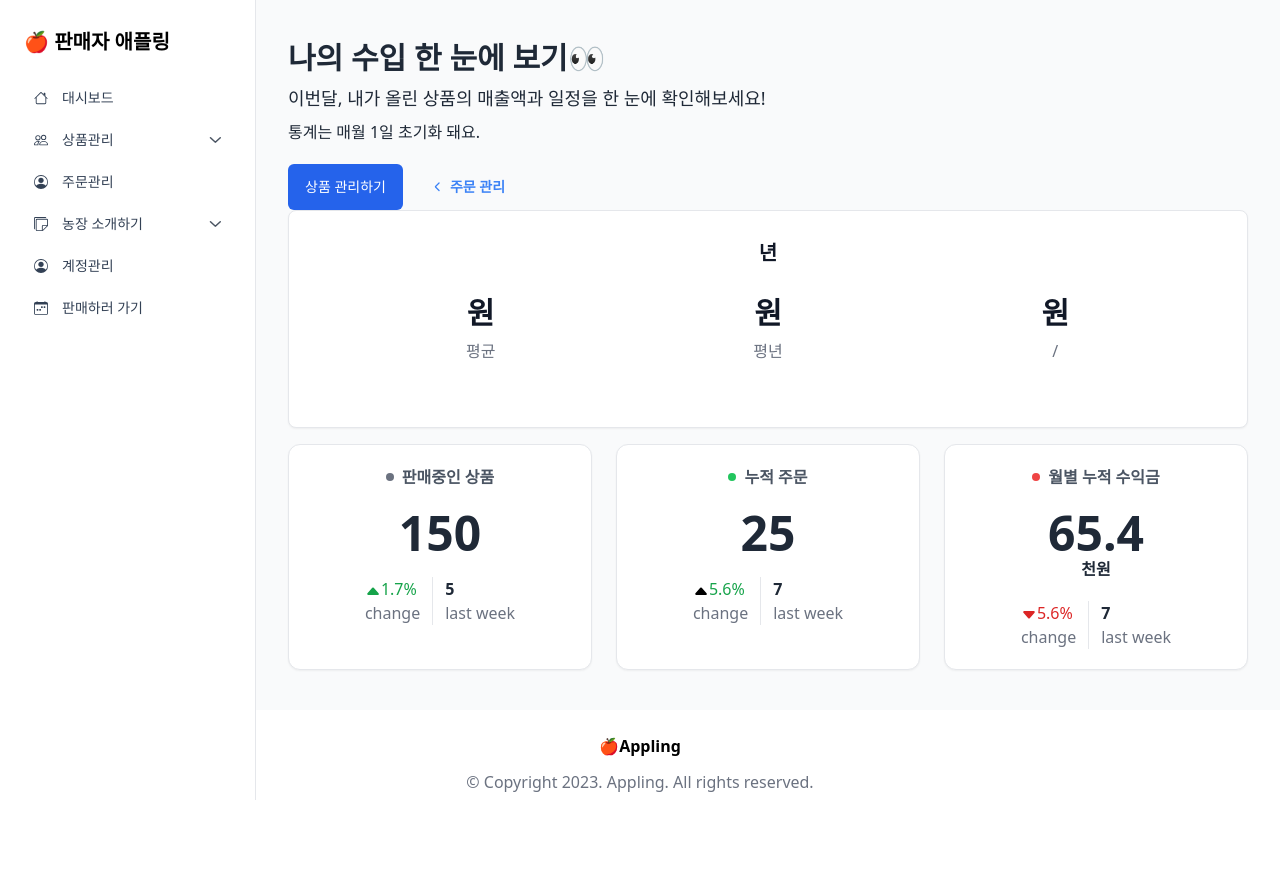
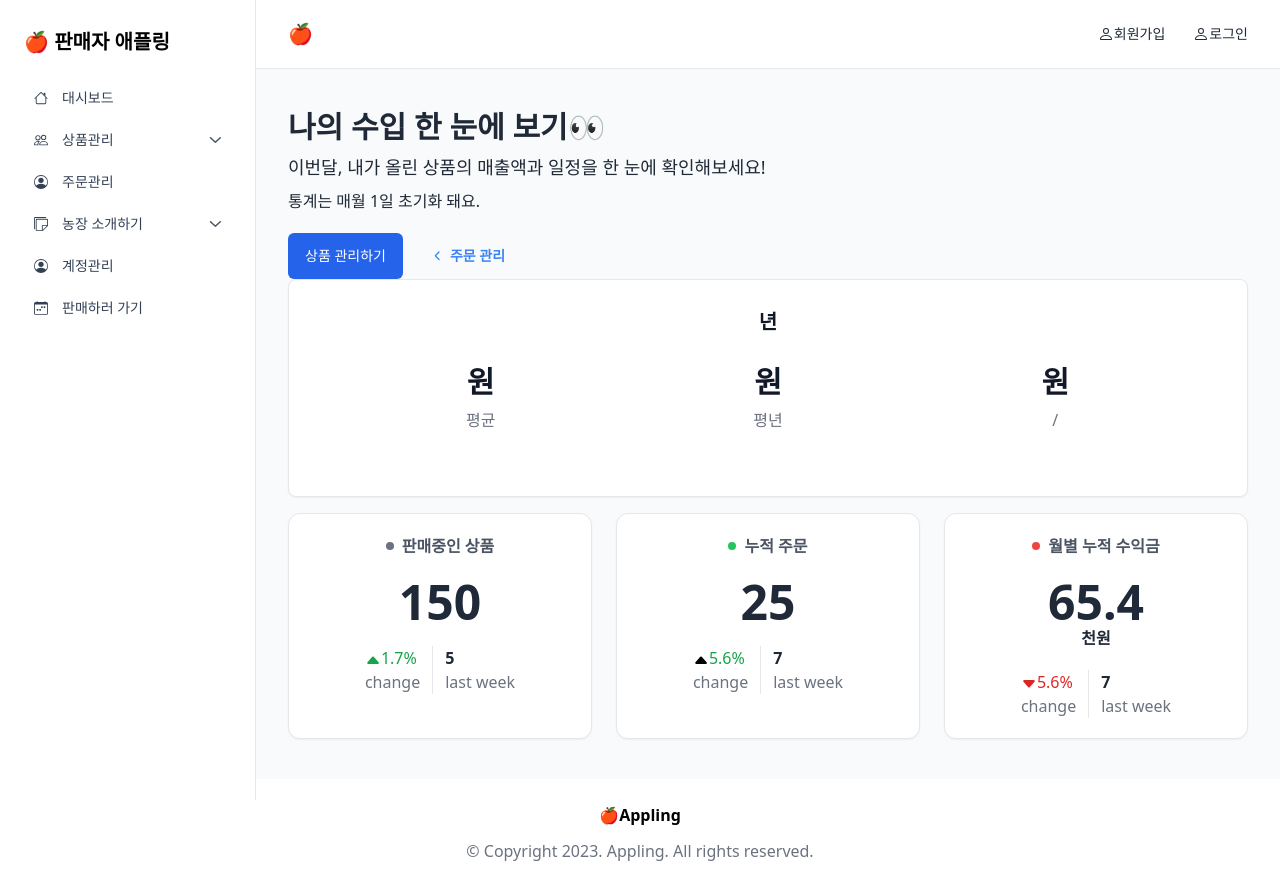
Before and after one commit to appling-c/appling-fe, a Vue app: page /admin in a window 1280 px wide. Before the commit the page ends 818 px from the top, so only its background shows below. Built offline with nearby package versions, Linux system fonts and the light colour scheme; a small style sheet from the web is missing; a web font is replaced by a local one.

Commit message:
판매자 대시보드에서 커머스 헤더 안보이도록 수정

```diff
--- a/src/components/commerce/common/TheCommerceHeader.vue
+++ b/src/components/commerce/common/TheCommerceHeader.vue
@@ -1,7 +1,7 @@
 <template>
 	<header
-		:class="isShowHeader ? 'hidden' : ''"
-		class="sticky top-0 inset-x-0 z-40 flex flex-wrap sm:justify-start sm:flex-nowrap w-full bg-white border-b text-sm py-2.5 sm:py-0 lg:pl-64"
+		:class="isShowHeader ? 'flex' : 'hidden md:flex'"
+		class="sticky top-0 inset-x-0 z-40 flex-wrap sm:justify-start sm:flex-nowrap w-full bg-white border-b text-sm py-2.5 sm:py-0 lg:pl-64"
 	>
 		<div class="flex items-center justify-between px-4 sm:px-0 md:px-2">
 			<div class="sm:hidden">
@@ -322,7 +322,7 @@
 			...mapGetters("auth", ["userInfoInterface"]),
 			isShowHeader() {
 				console.log(this.$route.fullPath.indexOf("/admin"));
-				if (this.$route.fullPath.indexOf("/admin") == -1) {
+				if (this.$route.fullPath.indexOf("/admin") !== -1) {
 					return false;
 				} else {
 					return true;
```
